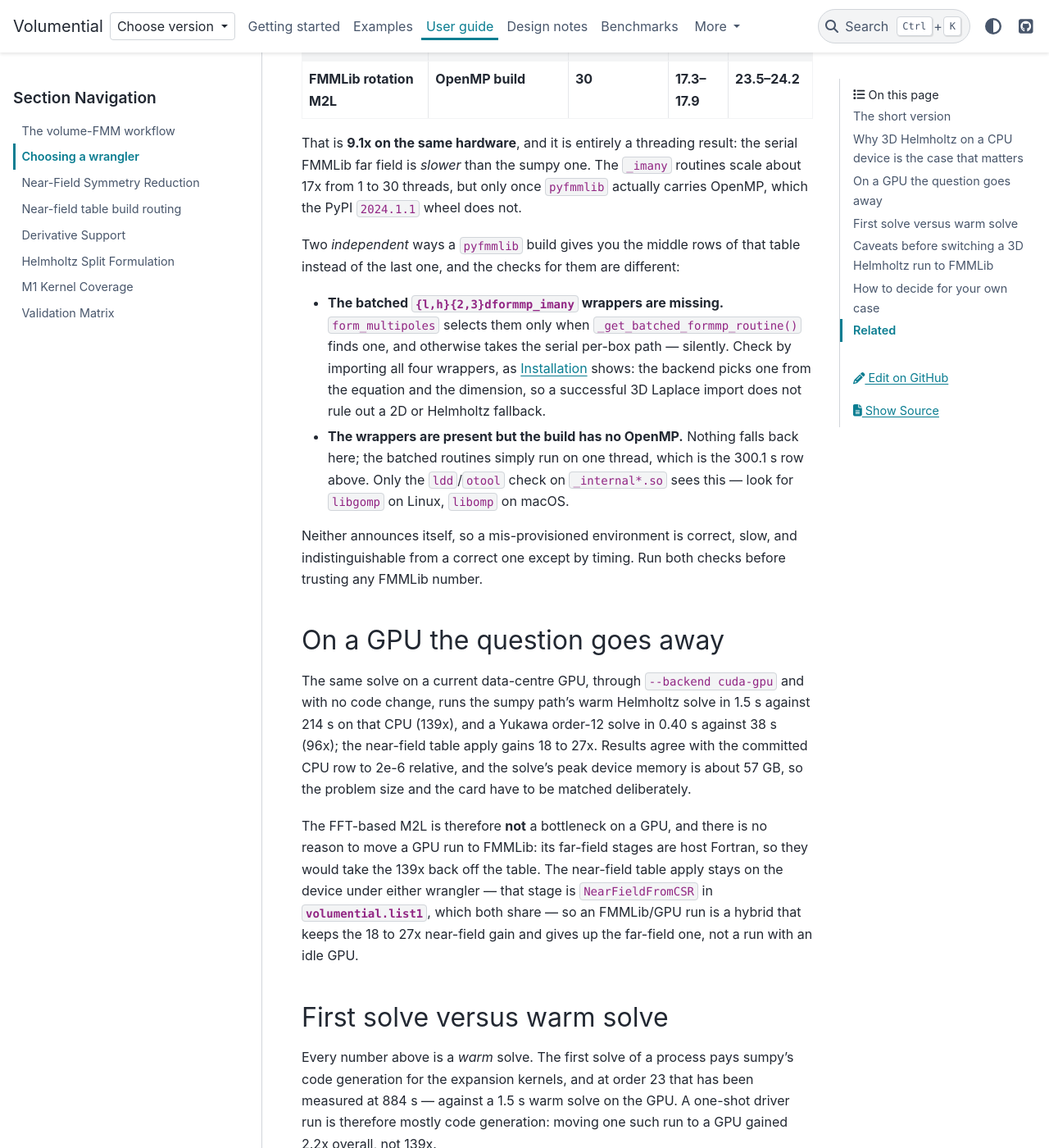
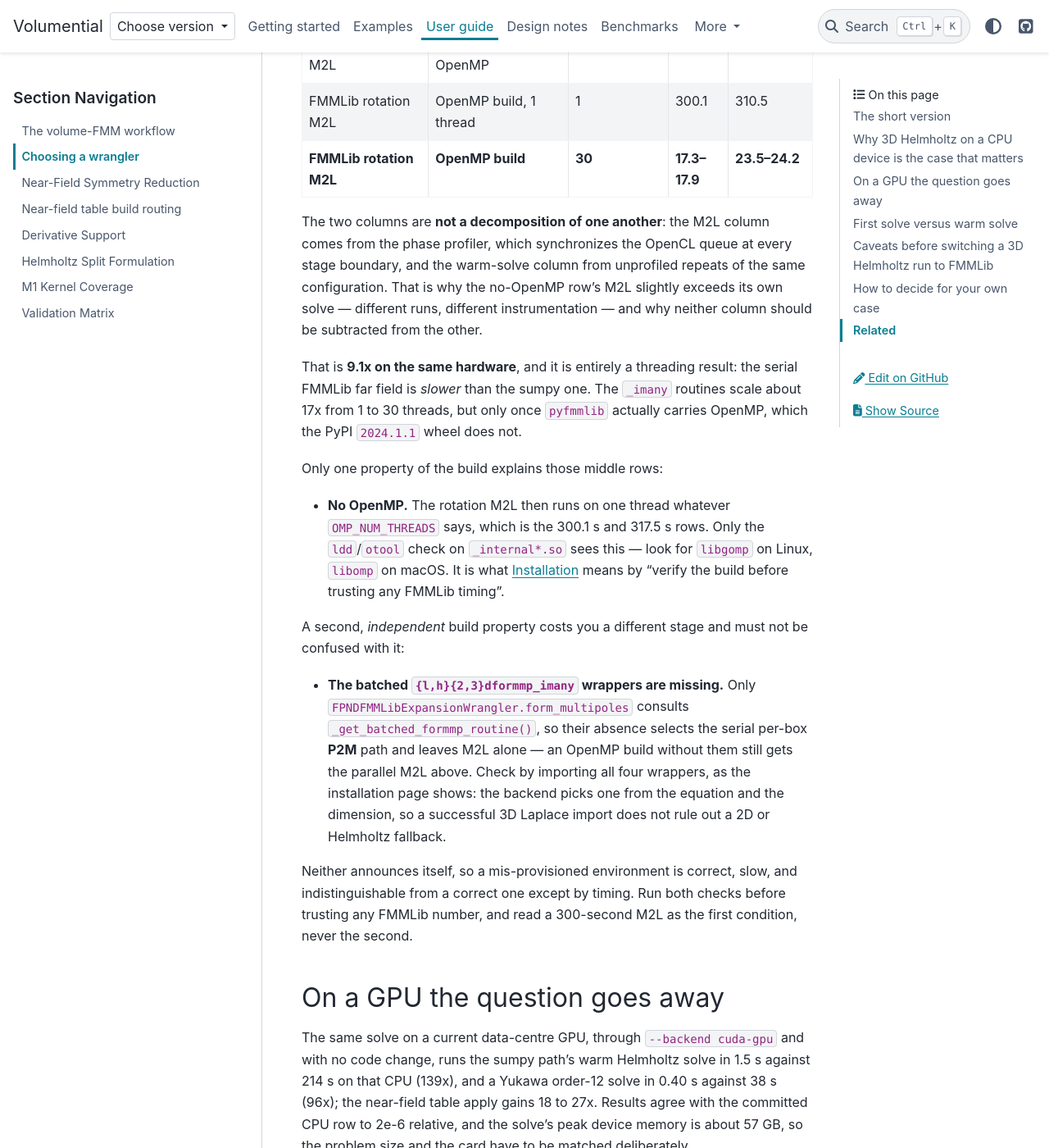
Before and after one commit to xywei/volumential, a Sphinx documentation site: the page built from doc/source/user-guide/choosing-a-wrangler.md, in a window 1280 px wide and 1400 px high, scrolled down 2218 px. Shown: the whole window at 82% size. Built offline with Sphinx 7.4.7 and the PyData theme 0.15.4, drawn with Linux system fonts in a browser that asks for light colours; some of the changed text lies outside the part shown.

Commit message:
docs: four more review findings on the wrangler and routing pages
* The missing-`_imany`-wrappers condition was mapped onto the 300-second M2L
  rows.  Only `FPNDFMMLibExpansionWrangler.form_multipoles` consults
  `_get_batched_formmp_routine()`, so their absence selects the serial
  per-box **P2M** path and leaves M2L alone; an OpenMP build without them
  still gets the parallel M2L.  The page now attributes the middle rows to
  the OpenMP property only, and keeps the wrapper check as a separate,
  differently-shaped cost.
* The no-OpenMP row reports 317.5 s of M2L inside a 312.4 s warm solve,
  which is impossible as a decomposition.  It is not one: the M2L column is
  the phase profiler (queue synchronized at every boundary) and the
  warm-solve column unprofiled repeats.  Said so under the table, with the
  instruction not to subtract one from the other.
* Changing the `sin`/`cos` baseline to 1.6 ns left the 146x ratio next to
  numbers that give about 130x.  The two pairs come from different harnesses
  -- the reproducer measures the builtins alone (104 ns / 0.7 ns, 146x), the
  earlier micro-benchmark measures them inside the fused Duffy program
  (~200 ns / ~1.6 ns, ~130x) -- so each ratio now sits with its own pair and
  the page says not to mix them.
* Recommending FMMLib for 3D Helmholtz on a CPU is not a backend-only
  substitution when the traversal has a distinct target array:
  `drive_volume_fmm` runs its automatic source-mode solve and interpolation
  only for a `FPNDSumpyExpansionWrangler`.  Split that row of the decision
  table and added the caveat.

```diff
--- a/doc/source/user-guide/choosing-a-wrangler.md
+++ b/doc/source/user-guide/choosing-a-wrangler.md
@@ -64,29 +65,43 @@ rotation-based M2L does roughly twenty times less total work:
 | FMMLib rotation M2L | OpenMP build, 1 thread | 1 | 300.1 | 310.5 |
 | **FMMLib rotation M2L** | **OpenMP build** | **30** | **17.3–17.9** | **23.5–24.2** |
 
+The two columns are **not a decomposition of one another**: the M2L column
+comes from the phase profiler, which synchronizes the OpenCL queue at every
+stage boundary, and the warm-solve column from unprofiled repeats of the same
+configuration. That is why the no-OpenMP row's M2L slightly exceeds its own
+solve — different runs, different instrumentation — and why neither column
+should be subtracted from the other.
+
 That is **9.1x on the same hardware**, and it is entirely a threading result:
 the serial FMMLib far field is *slower* than the sumpy one. The `_imany`
 routines scale about 17x from 1 to 30 threads, but only once `pyfmmlib`
 actually carries OpenMP, which the PyPI `2024.1.1` wheel does not.
 
-Two *independent* ways a `pyfmmlib` build gives you the middle rows of that
-table instead of the last one, and the checks for them are different:
+Only one property of the build explains those middle rows:
 
-- **The batched `{l,h}{2,3}dformmp_imany` wrappers are missing.**
-  `form_multipoles` selects them only when
-  `_get_batched_formmp_routine()` finds one, and otherwise takes the serial
-  per-box path — silently. Check by importing all four wrappers, as
-  {doc}`../getting-started/installation` shows: the backend picks one from
-  the equation and the dimension, so a successful 3D Laplace import does not
-  rule out a 2D or Helmholtz fallback.
-- **The wrappers are present but the build has no OpenMP.** Nothing falls
-  back here; the batched routines simply run on one thread, which is the
-  300.1 s row above. Only the `ldd`/`otool` check on `_internal*.so` sees
-  this — look for `libgomp` on Linux, `libomp` on macOS.
+- **No OpenMP.** The rotation M2L then runs on one thread whatever
+  `OMP_NUM_THREADS` says, which is the 300.1 s and 317.5 s rows. Only the
+  `ldd`/`otool` check on `_internal*.so` sees this — look for `libgomp` on
+  Linux, `libomp` on macOS. It is what
+  {doc}`../getting-started/installation` means by "verify the build before
+  trusting any FMMLib timing".
+
+A second, *independent* build property costs you a different stage and must
+not be confused with it:
+
+- **The batched `{l,h}{2,3}dformmp_imany` wrappers are missing.** Only
+  `FPNDFMMLibExpansionWrangler.form_multipoles` consults
+  `_get_batched_formmp_routine()`, so their absence selects the serial
+  per-box **P2M** path and leaves M2L alone — an OpenMP build without them
+  still gets the parallel M2L above. Check by importing all four wrappers,
+  as the installation page shows: the backend picks one from the equation
+  and the dimension, so a successful 3D Laplace import does not rule out a
+  2D or Helmholtz fallback.
 
 Neither announces itself, so a mis-provisioned environment is correct, slow,
 and indistinguishable from a correct one except by timing. Run both checks
-before trusting any FMMLib number.
+before trusting any FMMLib number, and read a 300-second M2L as the first
+condition, never the second.
 
 ## On a GPU the question goes away
 
@@ -144,6 +159,14 @@ belong in one table whatever recorded them.
   solve is still roughly three quarters of it. What changes is that M2M and
   L2L stop being free — they become roughly 19 % of the solve — so a profile
   taken before the switch does not describe the run after it.
+- **Distinct source and target arrays change the evaluation path, not just
+  the backend.** {func}`volumential.volume_fmm.drive_volume_fmm` runs its
+  automatic source-mode solve and interpolation onto the target array only
+  for a `FPNDSumpyExpansionWrangler`; an FMMLib wrangler skips that branch
+  and evaluates through the traversal as given. On such a geometry the two
+  wranglers are not doing the same computation, so their timings are not
+  comparable and their results need not agree. Either keep the
+  coincident-tree setup, or do the interpolation yourself before comparing.
 - **Check the OpenMP build.** Repeated because it is the single most common
   way this measurement is mis-taken: without it, FMMLib is slower than sumpy
   here, not faster.
```
Also changed, not shown: other parts of doc/source/user-guide/choosing-a-wrangler.md (+2 -1 lines), doc/source/user-guide/table-build-routing.md (+14 -8 lines).
